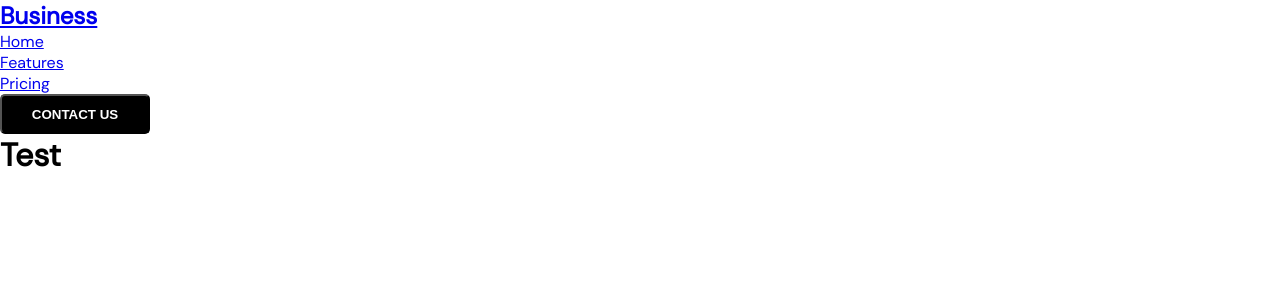
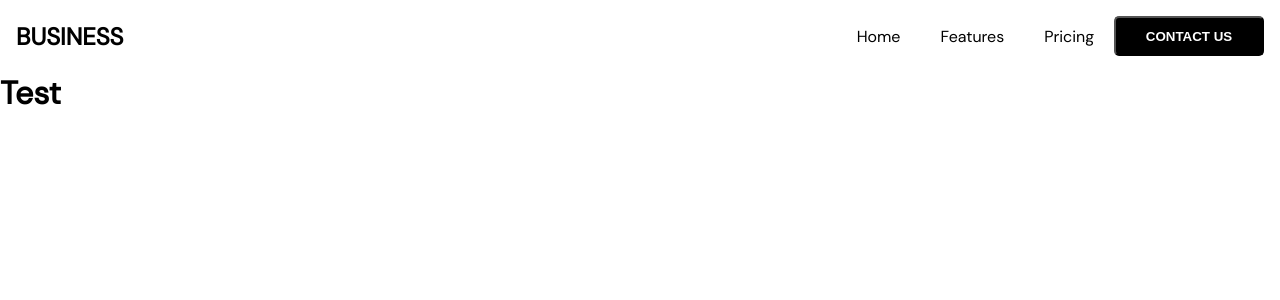
Before and after one commit to Paragua48596/photostudio, a React (Create React App) app: page / in a window 1280 px wide. Shown: the top 300 px of the page. Built offline with nearby package versions, Linux system fonts and the light colour scheme.

Commit message:
Estilos completos del Menu.

```diff
--- a/src/assets/styles/App.css
+++ b/src/assets/styles/App.css
@@ -100,3 +100,47 @@ html {
   padding: 20px;
   border-bottom: 1px solid #AAA;
 }
+
+/* NAVBAR */
+
+.navbar {
+  width: 100%;
+  padding: 16px;
+  display: flex;
+  justify-content: space-between;
+}
+
+.logo {
+  display: flex;
+  justify-content: center;
+  align-items: center;
+}
+
+.logo__url {
+  color: var(--colorFont);
+  text-decoration: none;
+  text-transform: uppercase;
+}
+
+.logo__url img {
+  margin-right: 10px;
+}
+
+.navbar__menu {
+  display: flex;
+  justify-content: center;
+  align-items: center;
+}
+
+.nav_list {
+  display: flex;
+  justify-content: center;
+  align-items: center;
+  list-style-type: none;
+}
+
+.nav_list-link {
+  color: var(--colorFont);
+  text-decoration: none;
+  padding: 20px;
+}
```
